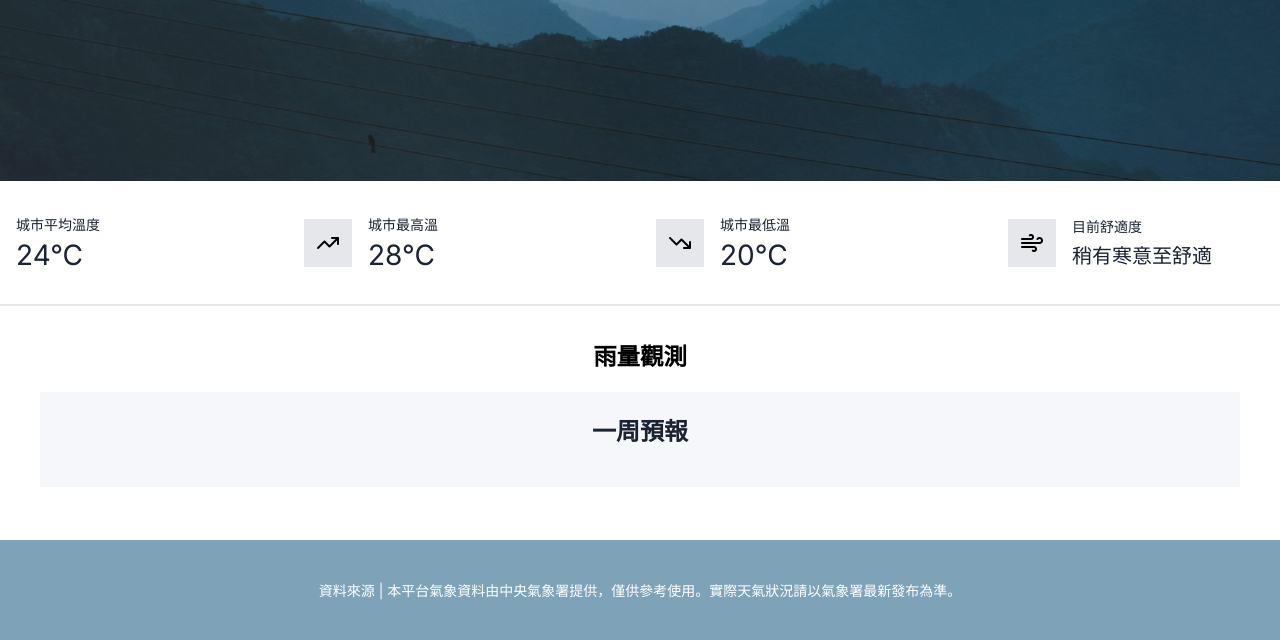
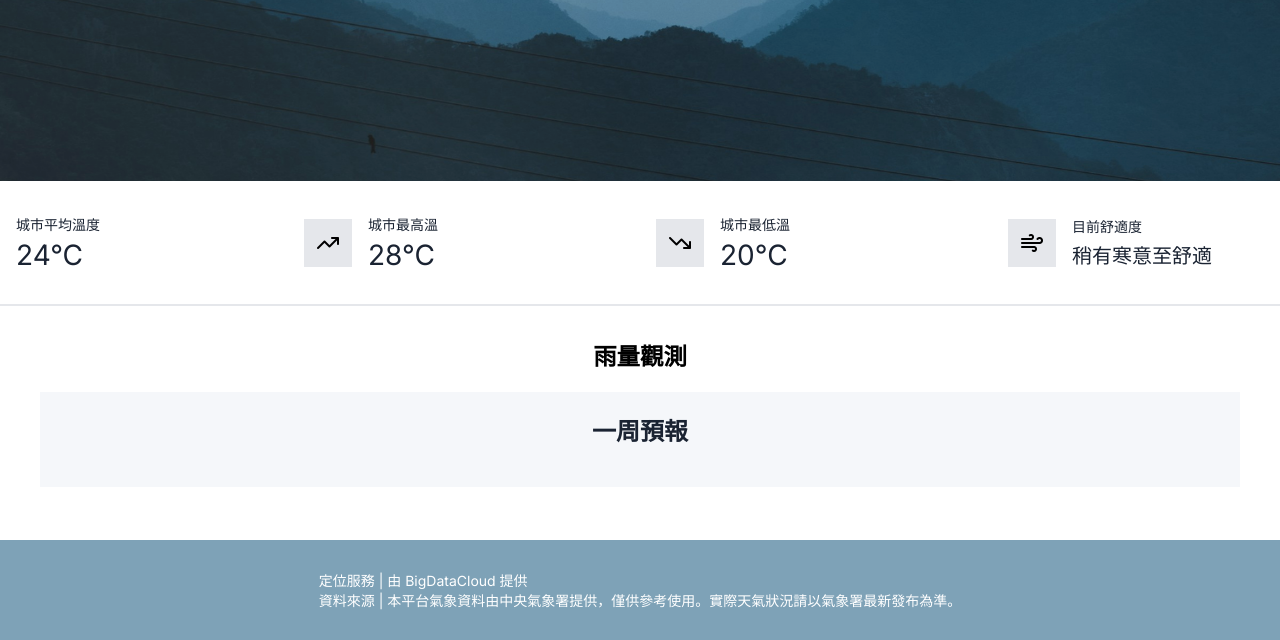
Before and after one commit to shih3807/team-weather, a plain HTML site: page index.html in a window 1280 px wide. Shown: the part 514-1154 px from the top of the page. Drawn offline with Linux system fonts and the light colour scheme.

Commit message:
加入資料來源footer

```diff
--- a/index.html
+++ b/index.html
@@ -153,6 +153,7 @@
     </section>
     <footer>
       <div class="footer_text">
+        定位服務 | 由 BigDataCloud 提供<br />
         資料來源 |
         本平台氣象資料由中央氣象署提供，僅供參考使用。實際天氣狀況請以氣象署最新發布為準。
       </div>
```
